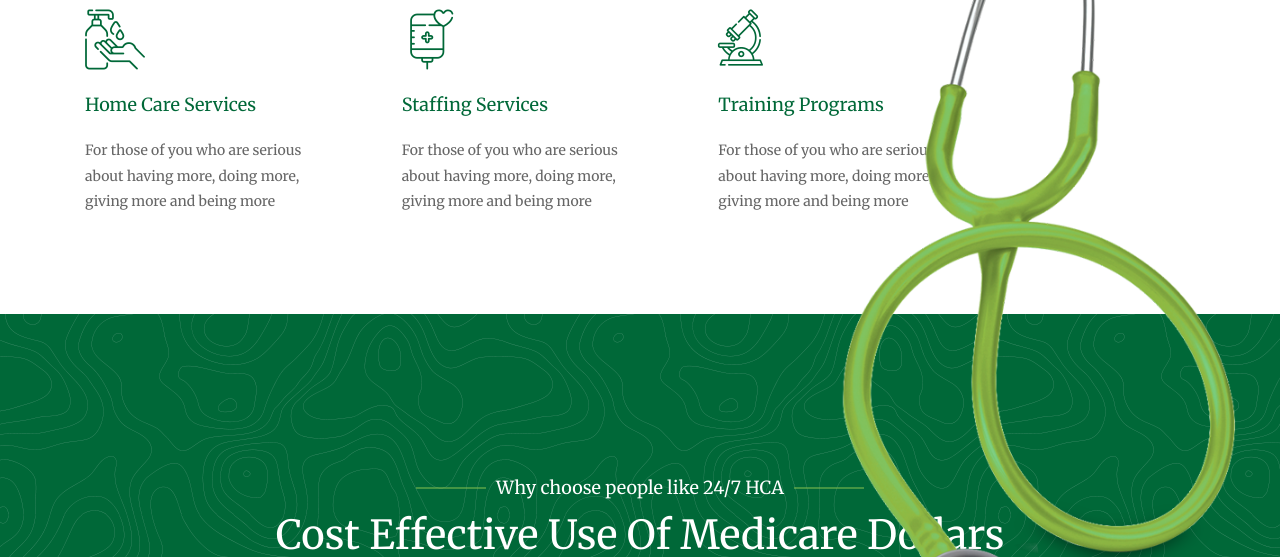
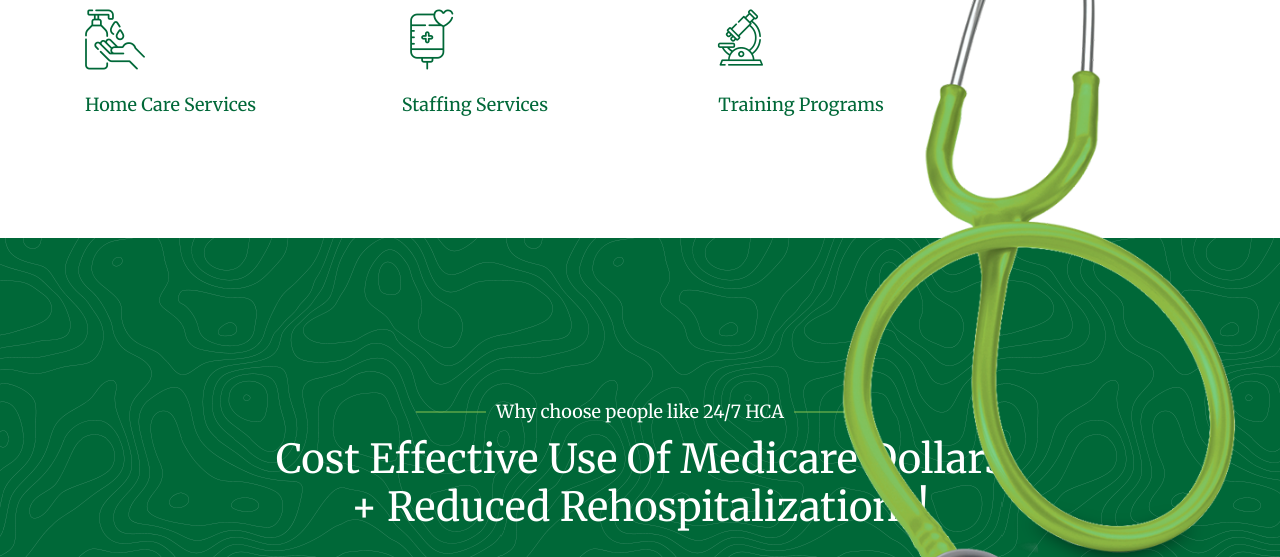
Before and after one commit to wspecs/hca, an Eleventy site: page src/index.html in a window 1280 px wide. Shown: the part 1725-2282 px from the top of the page. Built offline with nearby package versions, Linux system fonts and the light colour scheme; Eleventy itself is replaced by a stand-in of ours; files that its build step writes are made by us from their sources; a script that the page names is missing; files whose address does not match are found by name.

Commit message:
remove placehodler text

```diff
--- a/src/index.html
+++ b/src/index.html
@@ -148,7 +148,6 @@ eleventyExcludeFromCollections: true
                   </div>
                   <div class="feature-content">
                     <h6>{{service.data.name}}</h6>
-                    <p class="mb-0">For those of you who are serious about having more, doing more, giving more and being more</p>
                   </div>
                 </div>
               </div>
```
